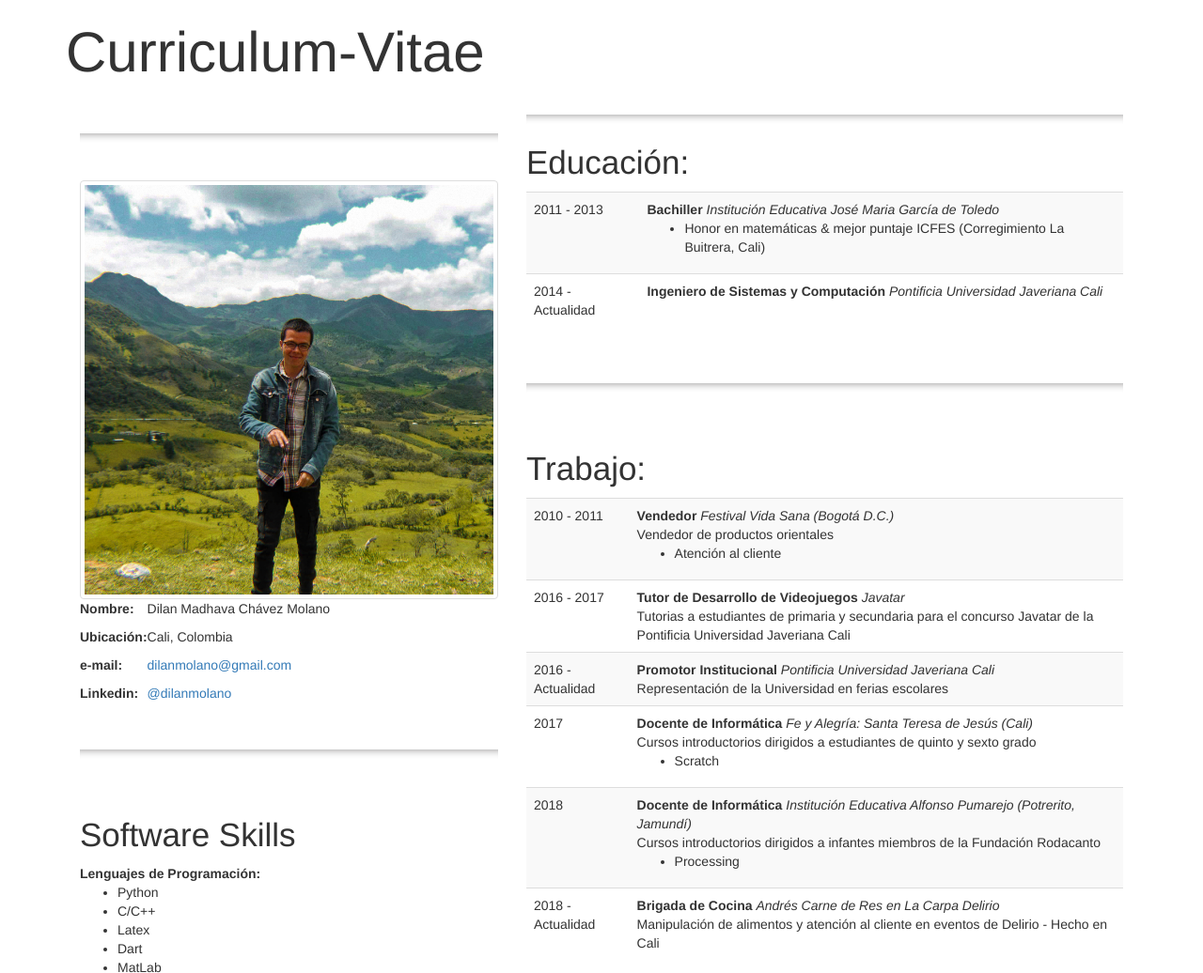
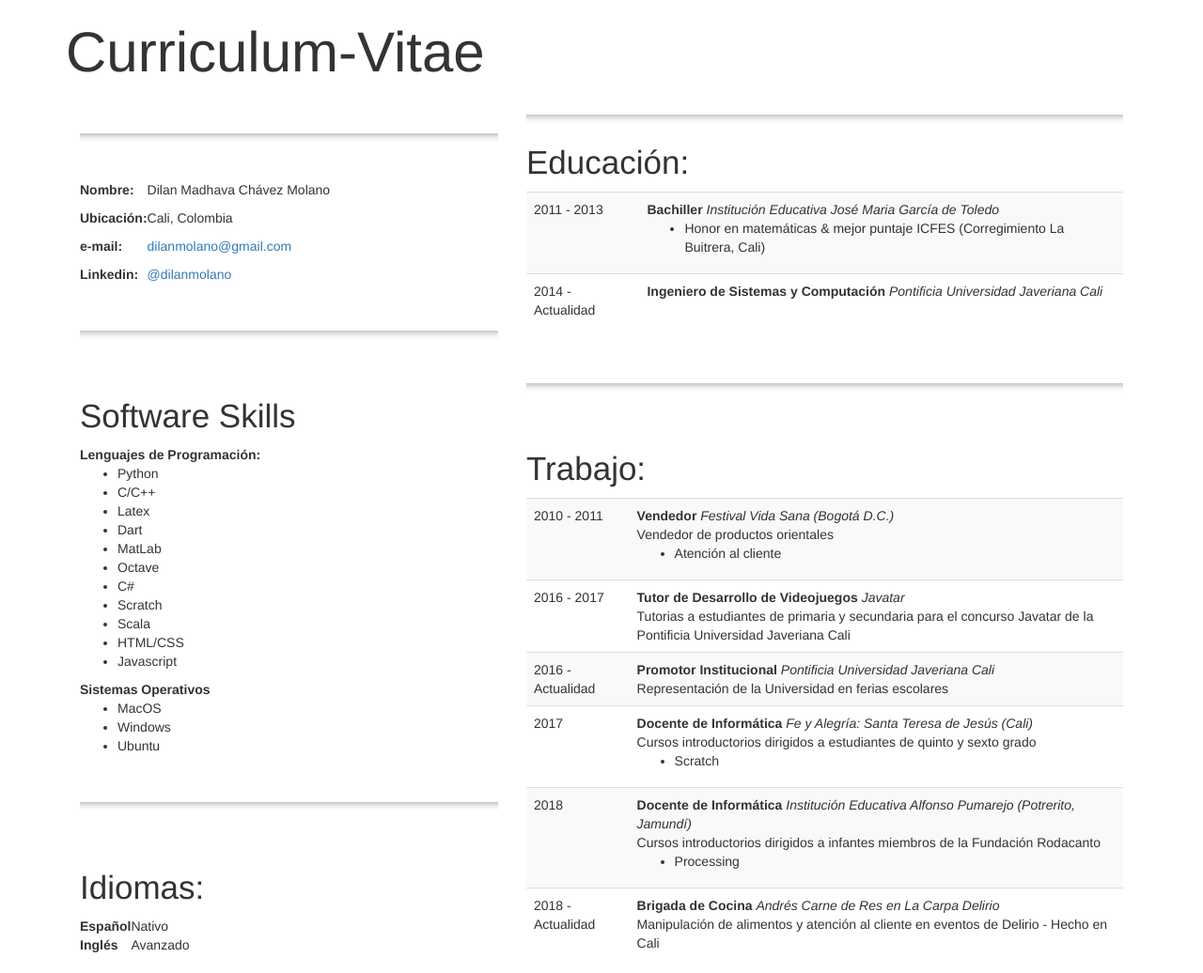
Before and after one commit to deeelan/ihc, a plain HTML site: page Curriculum-Vitae/index.html in a window 1280 px wide. Shown: the top 1036 px of the page at 94% size. Drawn offline with nearby package versions, Linux system fonts and the light colour scheme.

Commit message:
Update index.html

```diff
--- a/Curriculum-Vitae/index.html
+++ b/Curriculum-Vitae/index.html
@@ -38,9 +38,9 @@
                 <hr class="style1">
                 <br>
 
-                <img class="img-thumbnail" alt="Responsive image" src="src/img/profile-photo.jpg">
+                <!--img class="img-thumbnail" alt="Responsive image" src="src/img/profile-photo.jpg">
 
-                <br>
+                <br-->
 
                 <table>
                     <tr>
```
